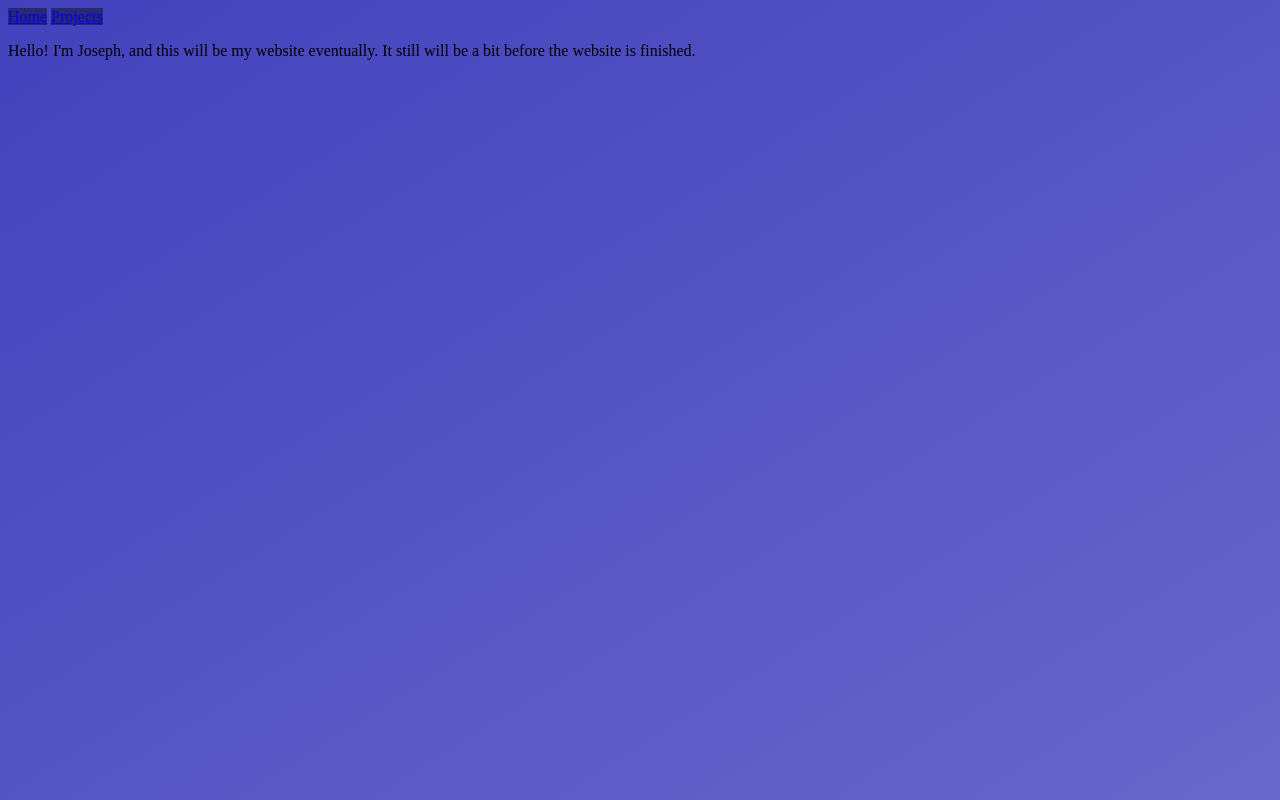
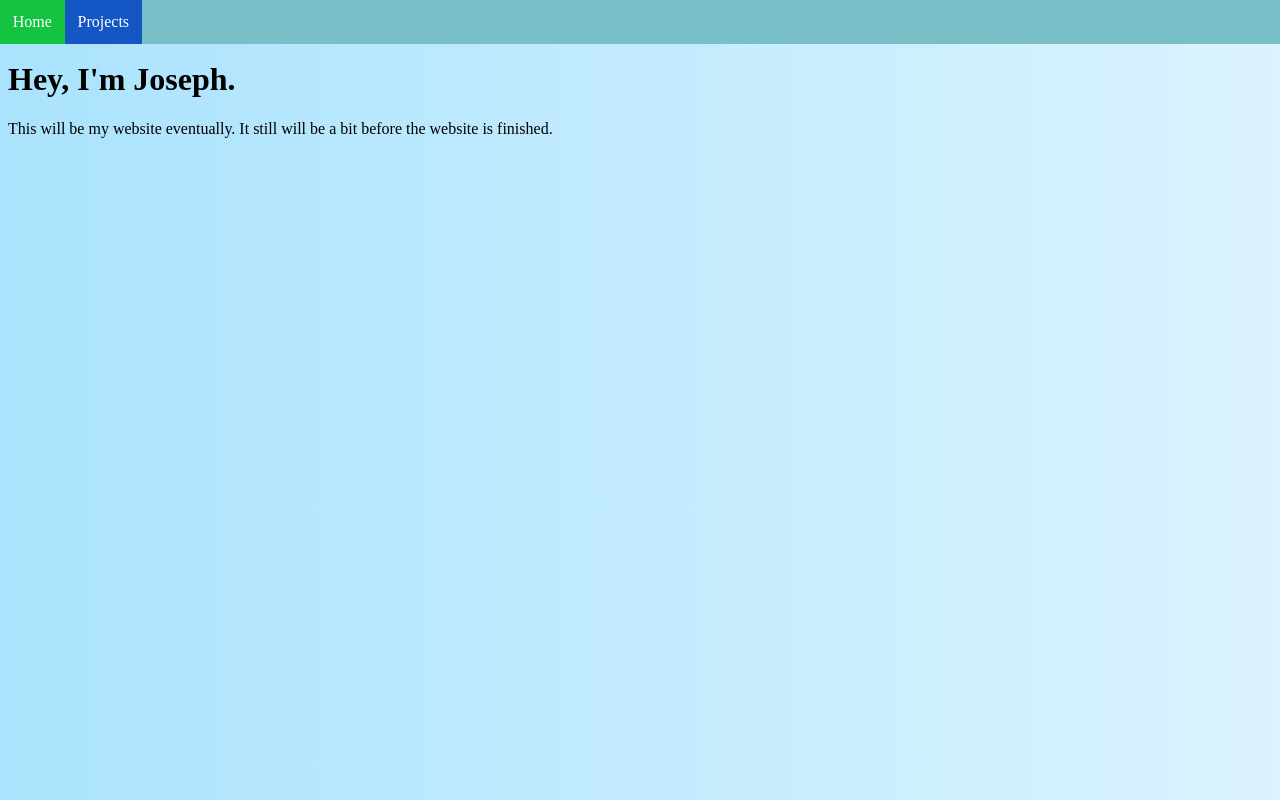
Before and after one commit to joseph-simutis/joseph-simutis.github.io, a plain HTML site: page index.html in a window 1280 px wide. Drawn offline with Linux system fonts and the light colour scheme.

Commit message:
Improved color scheme

```diff
--- a/index.html
+++ b/index.html
@@ -6,9 +6,12 @@
   </head>
   <body>
     <ul class="navbar">
-      <li class="navbar-link"><a href="index.html">Home</a></li>
-      <li class="navbar-link"><a href="projects.html">Projects</a></li>
+      <li class="active navbar-link"><a href="https://joseph-simutis.github.io">Home</a></li>
+      <li class="navbar-link"><a href="https://joseph-simutis.github.io/projects">Projects</a></li>
     </ul>
-    <p>Hello! I'm Joseph, and this will be my website eventually. It still will be a bit before the website is finished.</p>
+    <div class="main-content">
+      <h1>Hey, I'm Joseph.</h1>
+      <p>This will be my website eventually. It still will be a bit before the website is finished.</p>
+    </div>
   </body>
 </html>
--- a/styles.css
+++ b/styles.css
@@ -1,22 +1,40 @@
 html {
-    background-image: linear-gradient(to bottom right, #4242BD, #6867CB);
+    background-image: linear-gradient(to right, #AAE3FD, #DBF3FE);
     background-position: center;
     background-repeat: no-repeat;
     background-size: cover;
     height: 100%;
 }
 
-.navbar {
+ul.navbar {
     list-style-type: none;
     margin: 0;
     padding: 0;
+    background-color: #78BFC7;
+    overflow: hidden;
+    position: fixed;
+    top: 0%;
+    left: 0%;
+    width: 100%;
 }
 
-.navbar-link {
-    display: inline;
-    background-color: #282873;
+li.navbar-link {
+    float: left;
+    background-color: #1457c4;
+    padding: 1%;
 }
 
-.active {
-    background-color: #42BD42;
+li.active {
+    background-color: #14c440;
 }
+
+li.navbar-link a {
+    color: white;
+    text-decoration: none;
+    text-align: center;
+}
+
+.main-content {
+    position: absolute;
+    top: 5%;
+}
```
Also changed, not shown: 1 other file.
